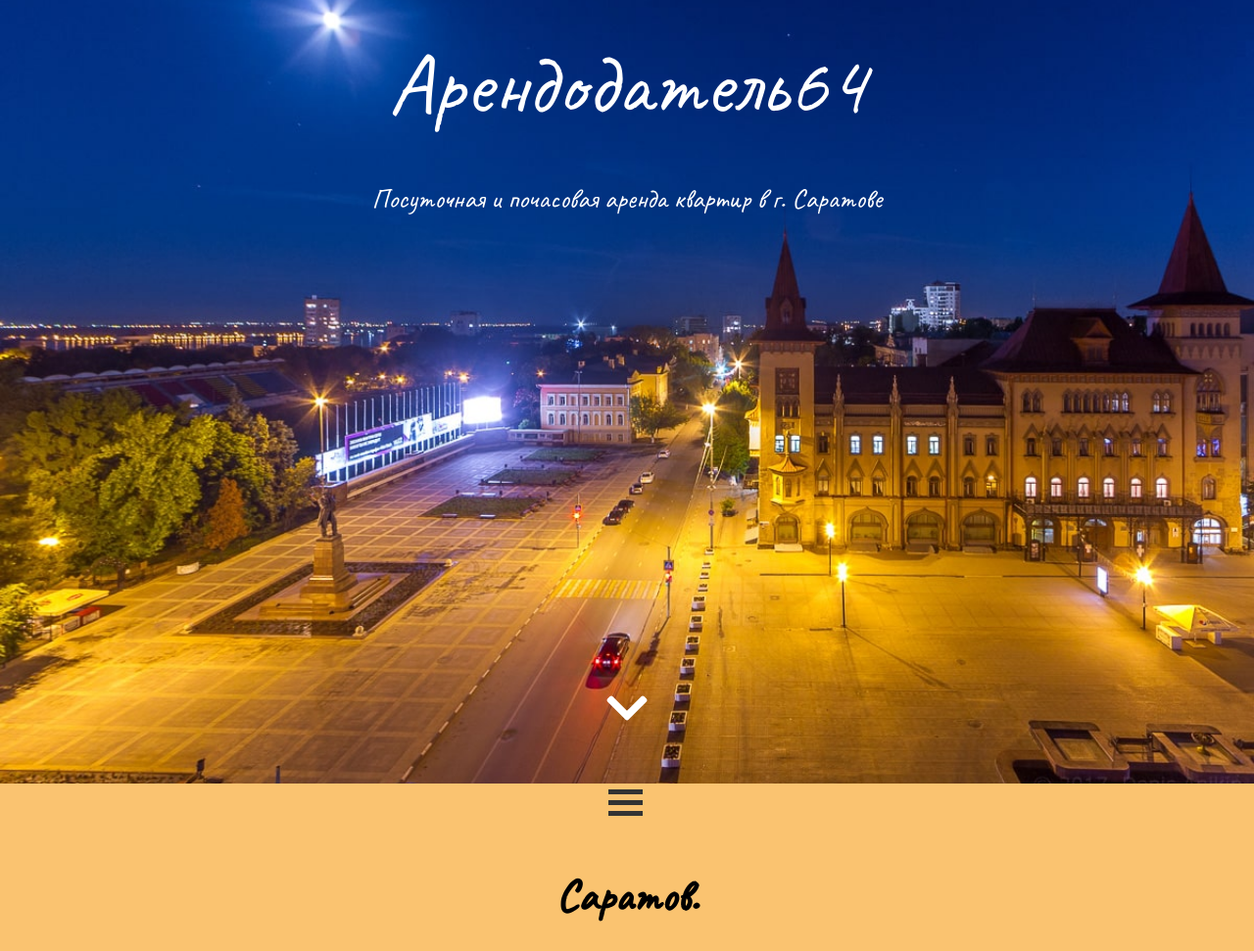
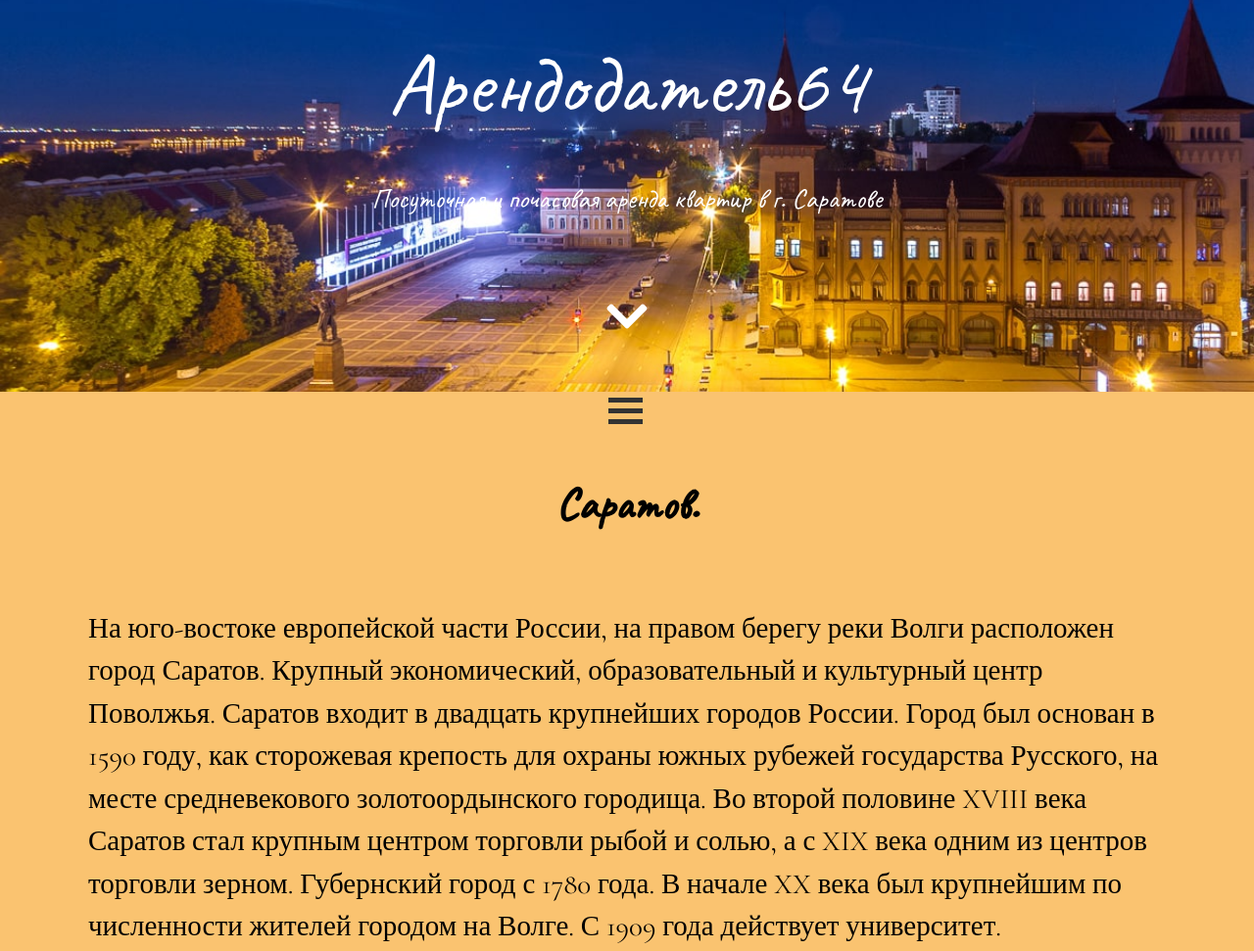
Before and after one commit to phtral/New-key.ru, a plain HTML site: page Saratov.html in a window 1280 px wide. Shown: the top 971 px of the page at 98% size. Drawn offline with nearby package versions, Linux system fonts and the light colour scheme; a web font is replaced by a local one.

Commit message:
Redact header

```diff
--- a/Saratov.html
+++ b/Saratov.html
@@ -36,7 +36,7 @@
 <!-- ..................................................
                 Header
 ......................................................-->
-<div class="header">
+<div class="header1">
     <div class="header__title">Арендодатель64</div>
     <div class="header__slogan">Посуточная и почасовая аренда квартир в г. Саратове</div>
     <div class="header__arrow">
@@ -60,7 +60,7 @@
         <div id="menu">
             <nav  class="navbar">
                 <ul>
-                    <li><a href="">Главная</a></li>
+                    <li><a href="index.html">Главная</a></li>
                     <li id="current"><a href="#">Саратов</a></li>
                     <li><a href="#">Пенза</a></li>
                     <li><a href="#">Самара</a></li>
--- a/css/main.css
+++ b/css/main.css
@@ -150,13 +150,27 @@ header
     background-position: center;
     background-size: cover;
     height: 100vh;
-    color: #ffffff;
+    color: #fff;
     text-align: center;
     display: flex;
     flex-direction: column;
     align-items: center;
     position: relative;
  }
+.header1{
+    background-image: url("../img/bg/header.jpg");
+    background-repeat: no-repeat;
+    background-position: center;
+    background-size: cover;
+    height: 50vh;
+    color: #fff;
+    text-align: center;
+    display: flex;
+    flex-direction: column;
+    align-items: center;
+    position: relative;
+
+}
 .header__title{
     font-size: 88px;
 	margin-bottom: 30px;
```
Also changed, not shown: index.html (+1 -1 lines).
